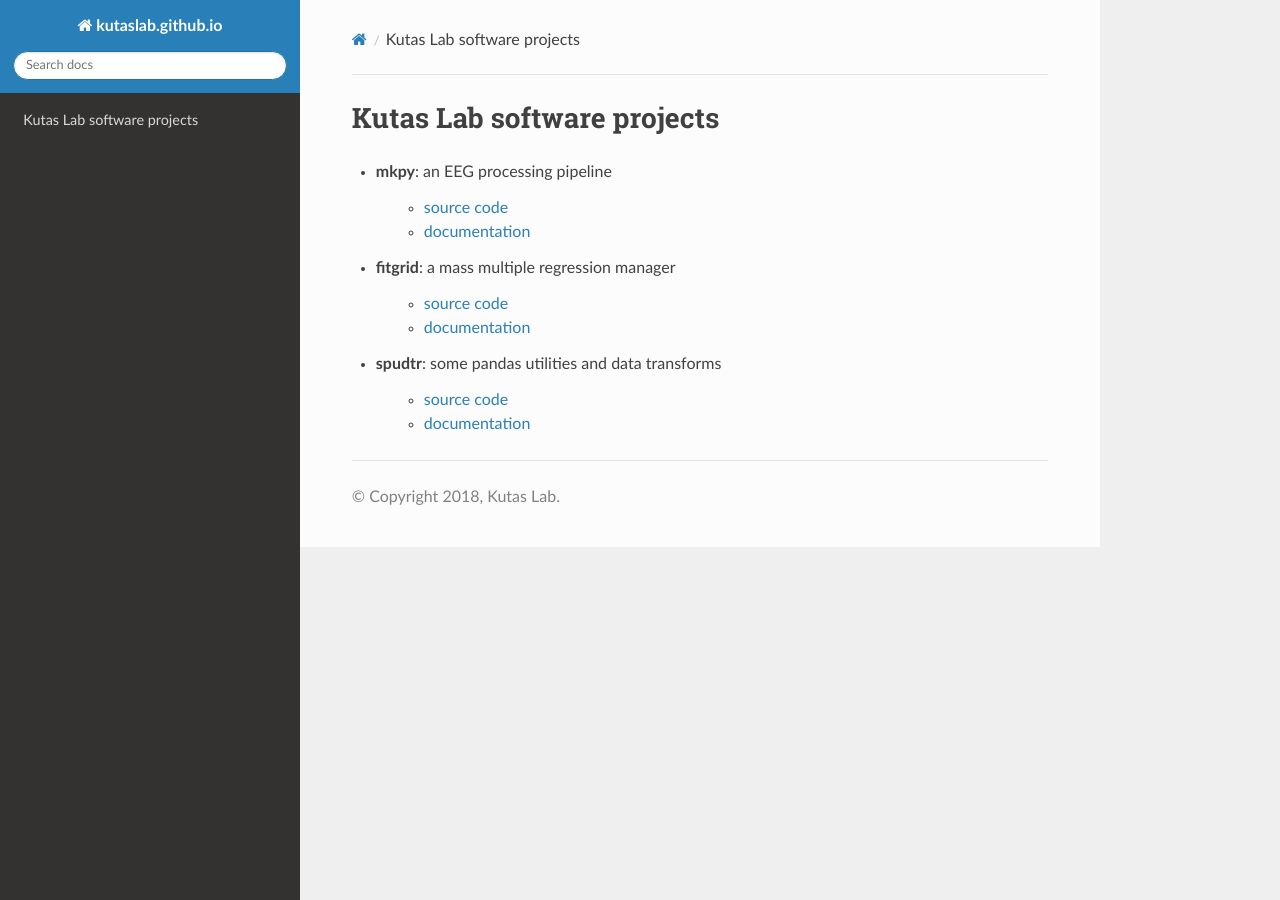
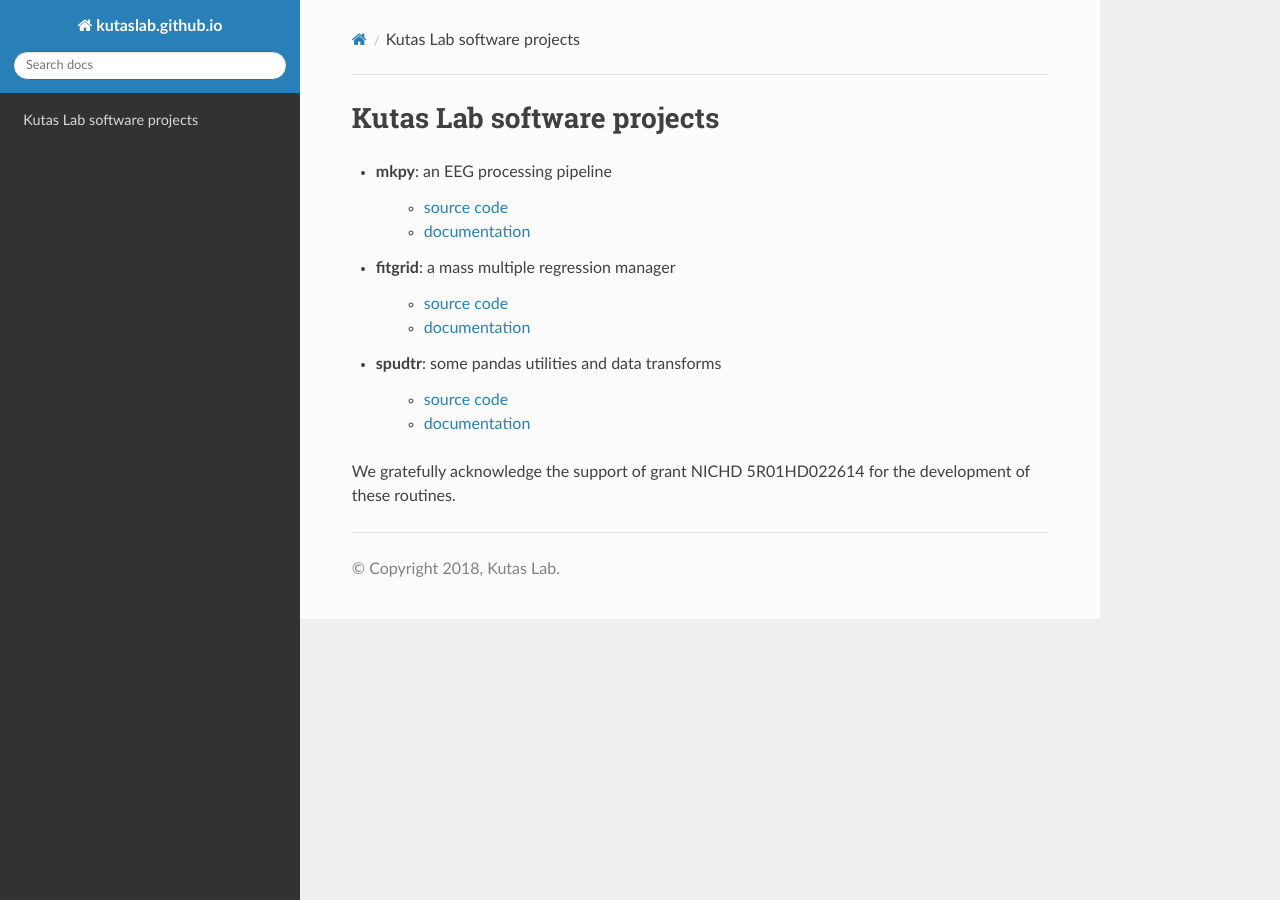
Before and after one commit to kutaslab/kutaslab.github.io, a Sphinx documentation site: the page built from source/index.rst, in a window 1280 px wide. Built offline with Sphinx 7.4.7 and the Read the Docs theme 2.0.0, drawn with Linux system fonts in a browser that asks for light colours.

Commit message:
Update index.rst

```diff
--- a/source/index.rst
+++ b/source/index.rst
@@ -21,3 +21,6 @@ Kutas Lab software projects
 
    * `source code <https://github.com/kutaslab/spudtr>`_
    * `documentation <https://kutaslab.github.io/spudtr>`_
+
+We gratefully acknowledge the support of grant NICHD 5R01HD022614 for the
+development of these routines.
```
